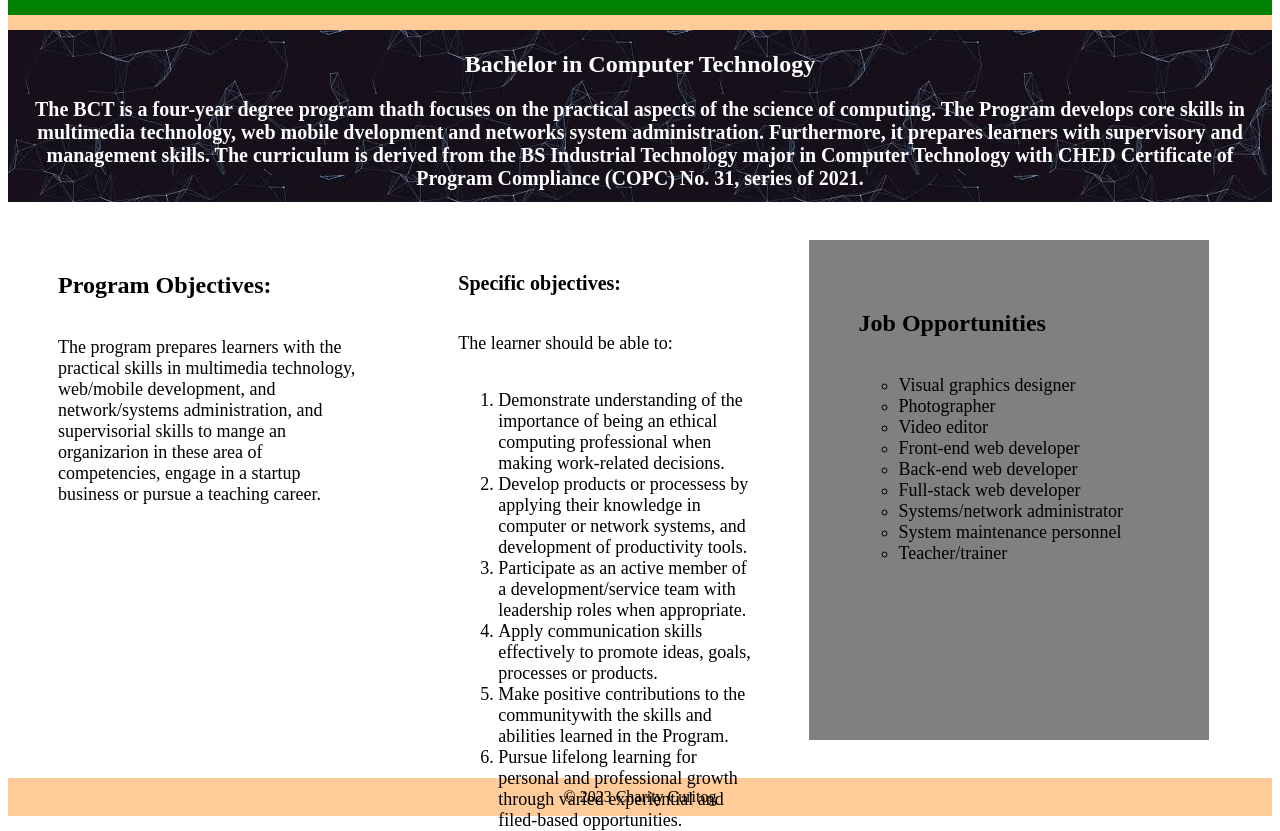
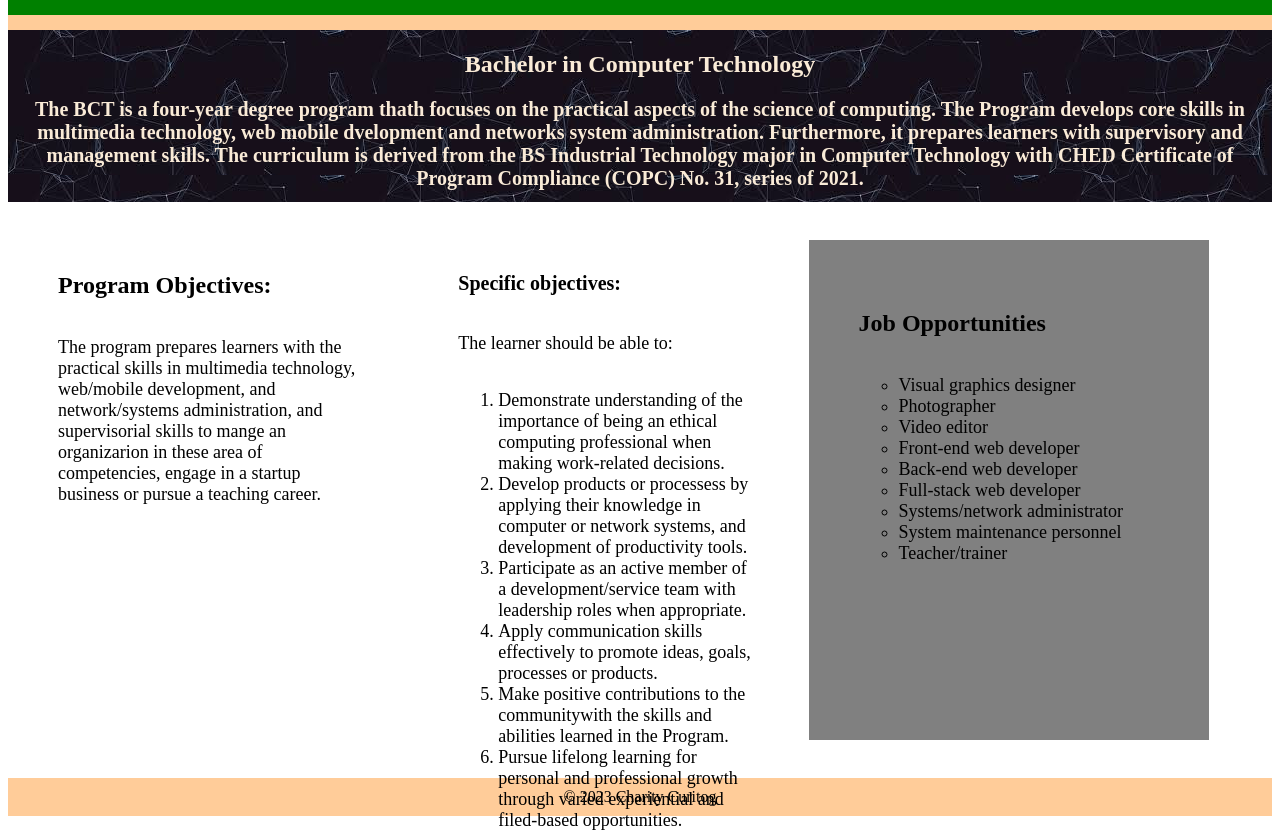
Before and after one commit to charitycuritog/Activity-12, a plain HTML site: page index.html in a window 1280 px wide. Shown: the part 113-944 px from the top of the page. Drawn offline with Linux system fonts and the light colour scheme.

Commit message:
activity12

```diff
--- a/css/mycss.css
+++ b/css/mycss.css
@@ -31,7 +31,7 @@ nav{
 }
 article {
     background-image: url(/images/download.jpg);
-    color: white;
+    color: antiquewhite;
     text-align: center;
     height: 170px;
     align-items: center;
```
